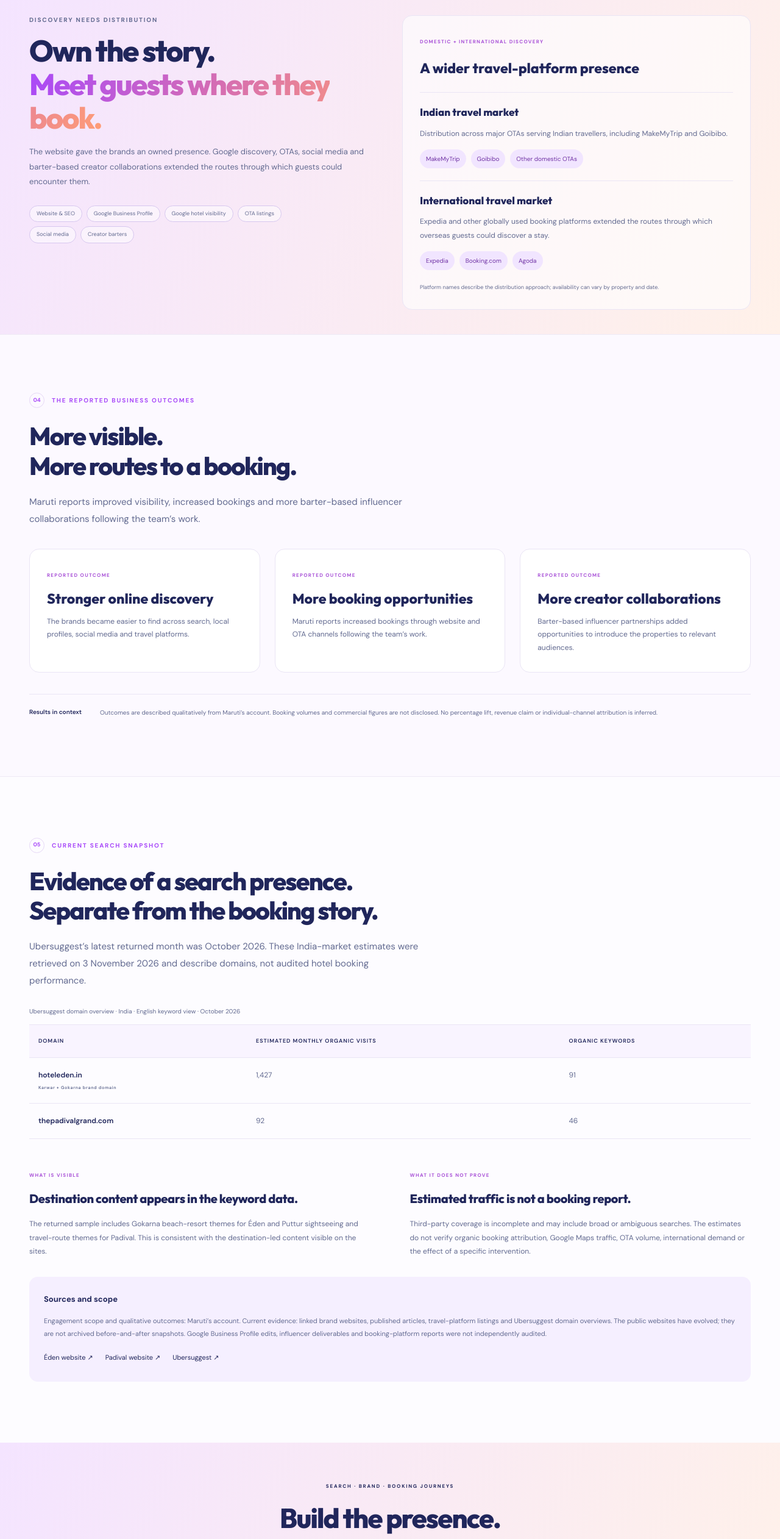
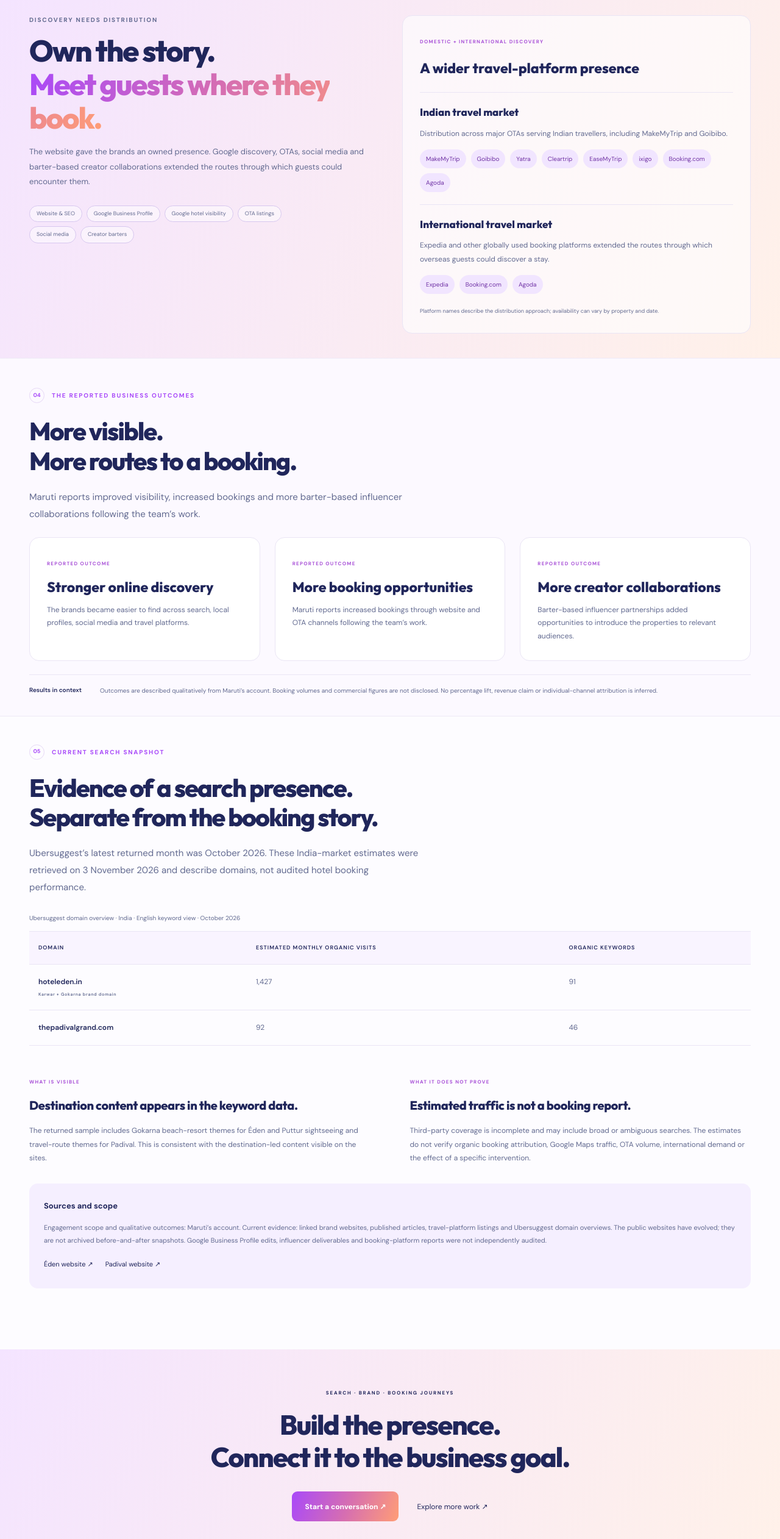
Before and after one commit to MarutiKhapar/portfoliok, a Next.js app: page /work/hospitality in a window 1280 px wide. Shown: the part 4907-7431 px from the top of the page at 61% size. Built offline with nearby package versions, Linux system fonts and the light colour scheme.

Commit message:
Expand Indian OTA examples, remove tool link and tighten hospitality spacing

```diff
--- a/app/work/hospitality/hospitality.css
+++ b/app/work/hospitality/hospitality.css
@@ -480,3 +480,10 @@
     min-height: 250px;
   }
 }
+
+/* Compact results and the transition into supporting evidence. */
+.hospitality-study .results-section{padding:48px 0 32px}
+.hospitality-study .results-section .hotel-results-grid{margin-top:24px}
+.hospitality-study .results-section .data-note{margin-top:22px;padding-top:16px}
+.hospitality-study #evidence{padding-top:46px}
+@media(max-width:520px){.hospitality-study .results-section{padding:34px 0 24px}.hospitality-study #evidence{padding-top:34px}}
--- a/app/work/hospitality/page.js
+++ b/app/work/hospitality/page.js
@@ -428,7 +428,7 @@ export default function Hospitality() {
                 <div className="ota-chips">
                   <span>MakeMyTrip</span>
                   <span>Goibibo</span>
-                  <span>Other domestic OTAs</span>
+                  <span>Yatra</span><span>Cleartrip</span><span>EaseMyTrip</span><span>ixigo</span><span>Booking.com</span><span>Agoda</span>
                 </div>
               </div>
               <div className="ota-market">
@@ -579,7 +579,6 @@ export default function Hospitality() {
             </p>
             <Out href="https://hoteleden.in/">Éden website</Out>
             <Out href="https://thepadivalgrand.com/">Padival website</Out>
-            <Out href="https://app.neilpatel.com/">Ubersuggest</Out>
           </div>
         </section>
         <section className="case-cta">
```
